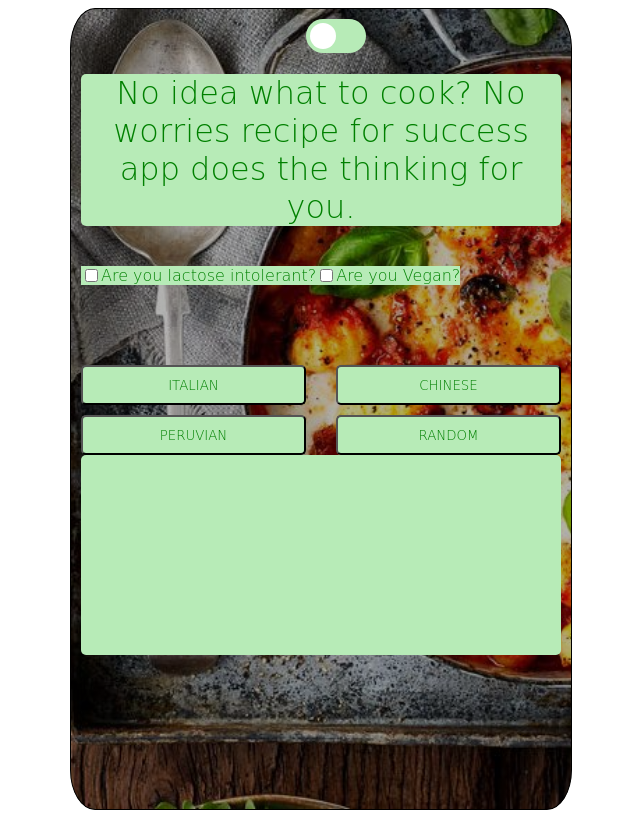
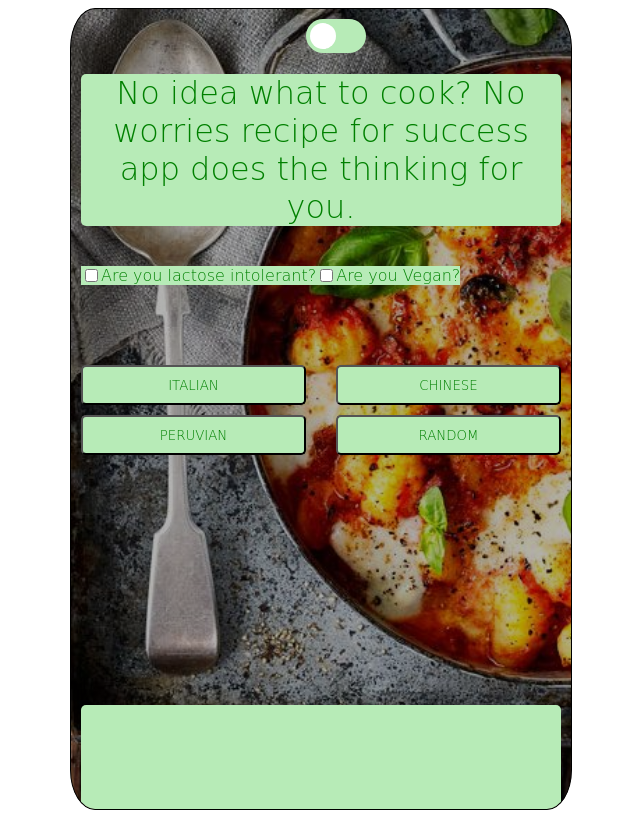
Before and after one commit to fac29b/recipe-for-success, a website: page public/index.html in a window 1280 px wide. Shown: the whole page, without its empty margins (327-967 px from the left). Drawn offline with Linux system fonts and the light colour scheme; a web font is replaced by a local one.

Commit message:
feat(JS) set margin-top property on element

```diff
--- a/public/index.css
+++ b/public/index.css
@@ -86,6 +86,7 @@ button {
     margin-left: 10px;
     margin-right: 10px;
     transition: background-color 0.5s ease;
+    margin-top: 250px;
 }
 
 
```
